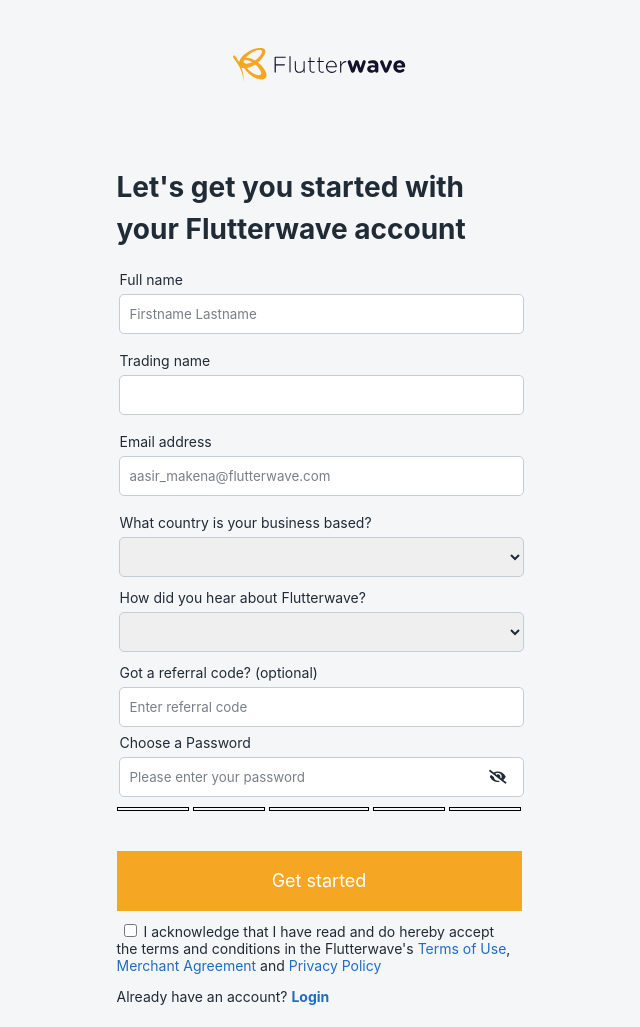
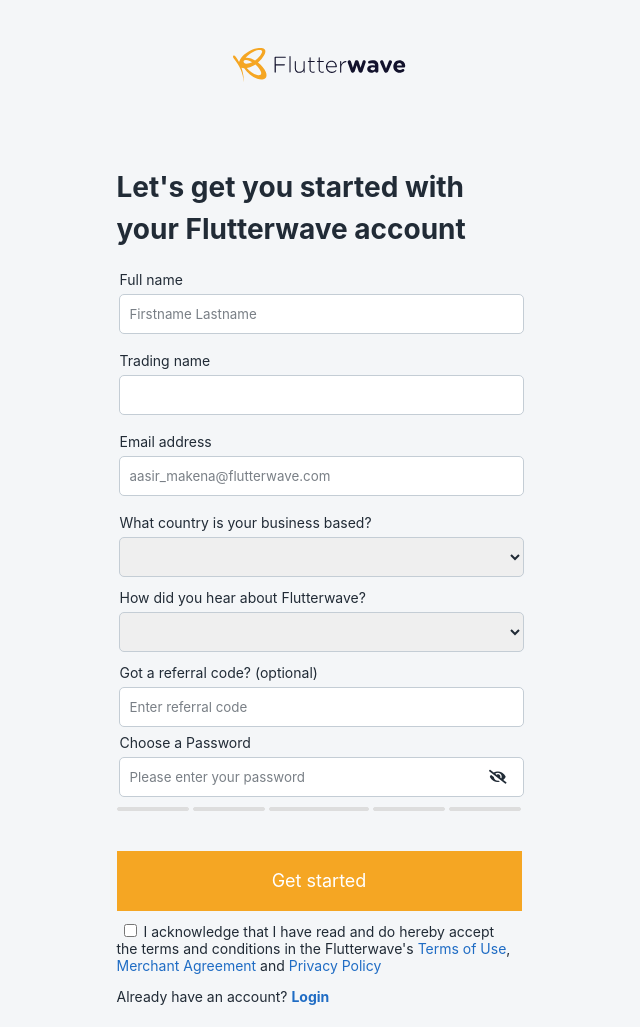
Before and after one commit to Ndibechinonso/flutterwave-app, a plain HTML site: page signup.html in a window 1280 px wide. Shown: the whole page, without its empty margins (321-961 px from the left). Drawn offline with Linux system fonts and the light colour scheme.

Commit message:
Password meter update

```diff
--- a/signup.css
+++ b/signup.css
@@ -105,31 +105,41 @@ p {
     margin-top: 5px;
 }
 .meter1 {
-    border: 1px solid black;
+    border: 1px solid#ddd;
+    background-color: #ddd;
+    border-radius: 3px;
     width: 72px;
     height: 4px;
     margin-right: 4px;
 }
 .meter2 {
-    border: 1px solid black;
+    border: 1px solid #ddd;
+    background-color: #ddd;
+    border-radius: 3px;
     width: 72px;
     height: 4px;
     margin-right: 4px;
 }
 .meter3 {
-    border: 1px solid black;
+    border: 1px solid#ddd;
+    background-color: #ddd;
+    border-radius: 3px;
     width: 100px;
     height: 4px;
     margin-right: 4px;
 }
 .meter4 {
-    border: 1px solid black;
+    border: 1px solid#ddd;
+    background-color: #ddd;
+    border-radius: 3px;
     width: 72px;
     height: 4px;
     margin-right: 4px;
 }
 .meter5 {
-    border: 1px solid black;
+    border: 1px solid#ddd;
+    background-color: #ddd;
+    border-radius: 3px;
     width: 72px;
     height: 4px;
 }
```
